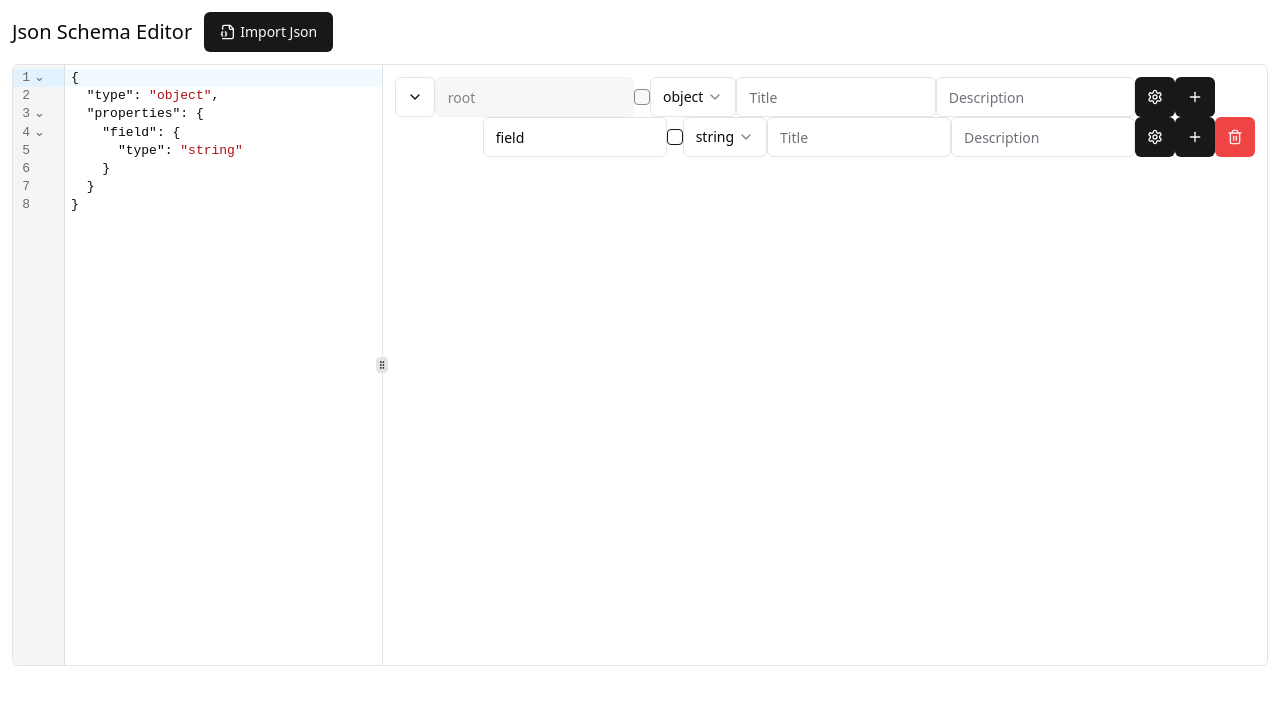
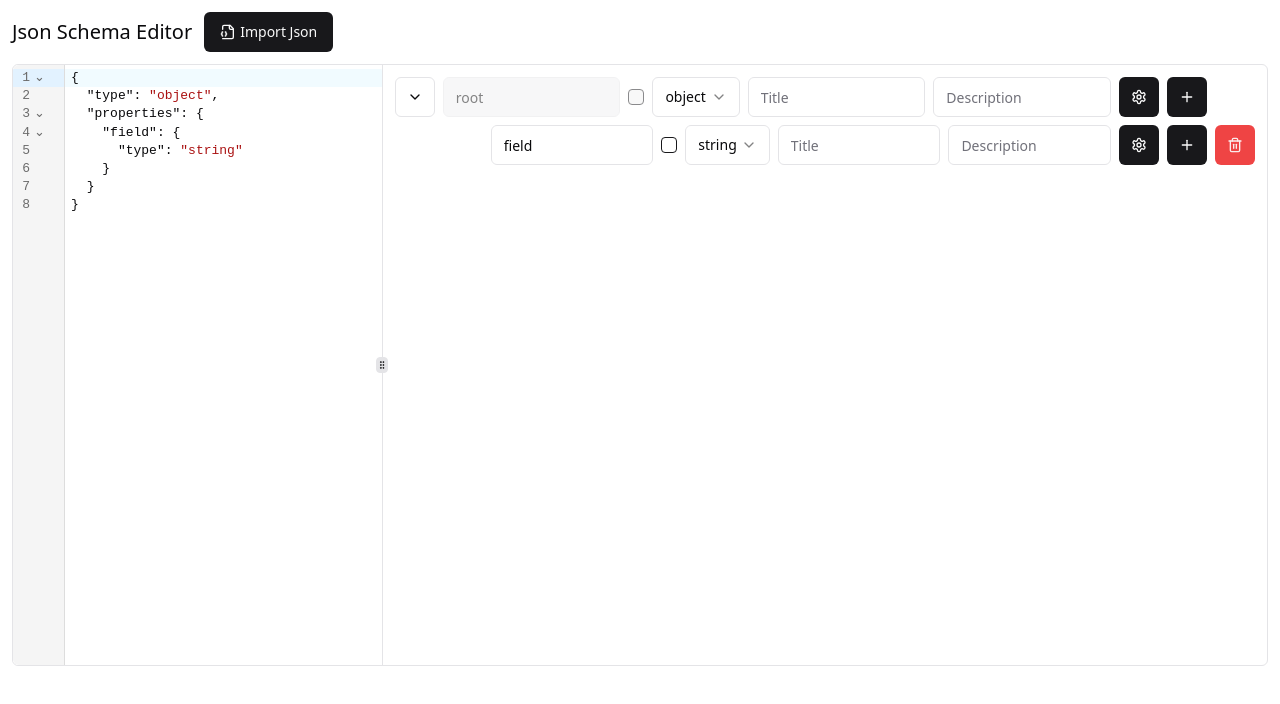
Before and after one commit to angkasa27/json-schema-editor, a Next.js app: page / in a window 1280 px wide. Shown: the top 704 px of the page. Built offline with nearby package versions, Linux system fonts and the light colour scheme.

Commit message:
Fix tailwind styling not detected

```diff
--- a/tailwind.config.ts
+++ b/tailwind.config.ts
@@ -3,10 +3,9 @@
 const config: Config = {
   darkMode: ["class"],
   content: [
-    "./src/pages/**/*.{js,ts,jsx,tsx,mdx}",
+    "./src/app/**/*.{js,ts,jsx,tsx,mdx}",
     "./src/components/**/*.{js,ts,jsx,tsx,mdx}",
-    "./src/app/**/*.{js,ts,jsx,tsx,mdx}",
-    "./src/containers/**/*.{js,ts,jsx,tsx,mdx}",
+    "./src/json-schema-editor/**/*.{js,ts,jsx,tsx,mdx}",
   ],
   theme: {
     extend: {
```
